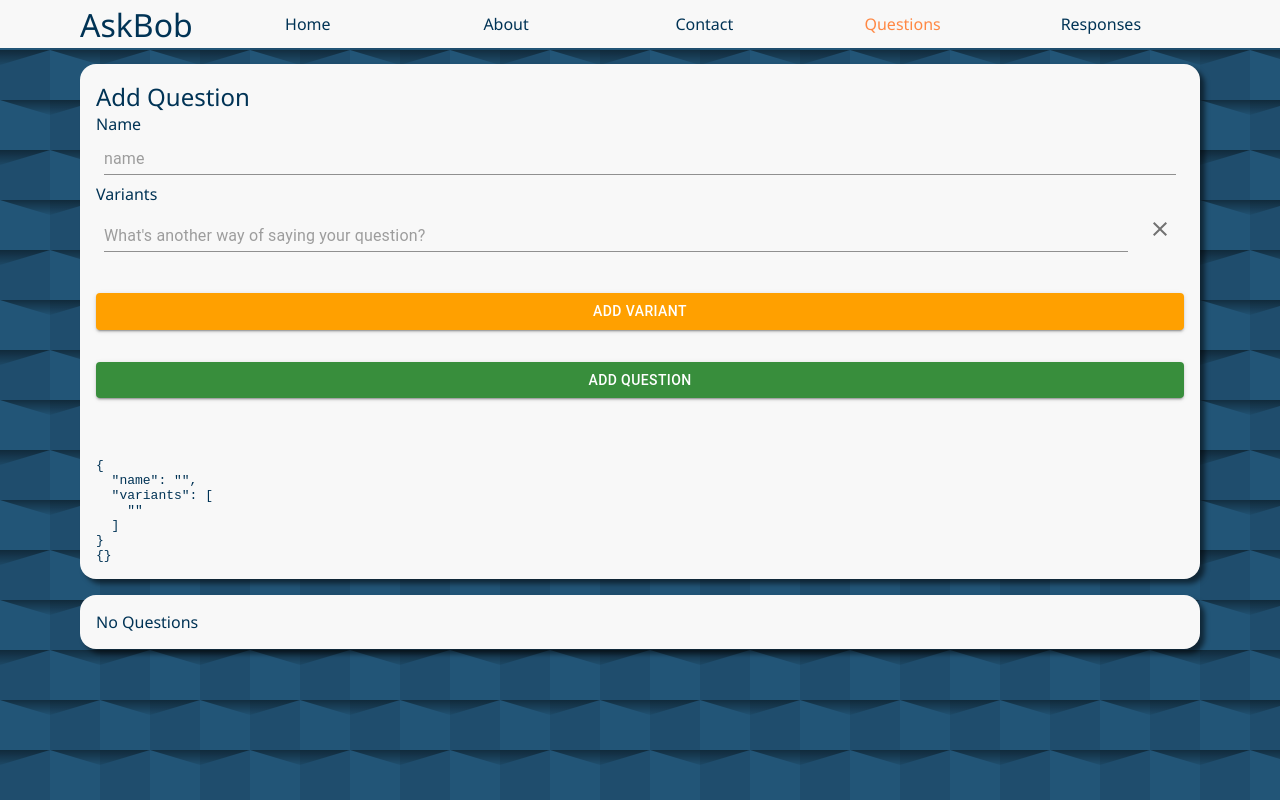
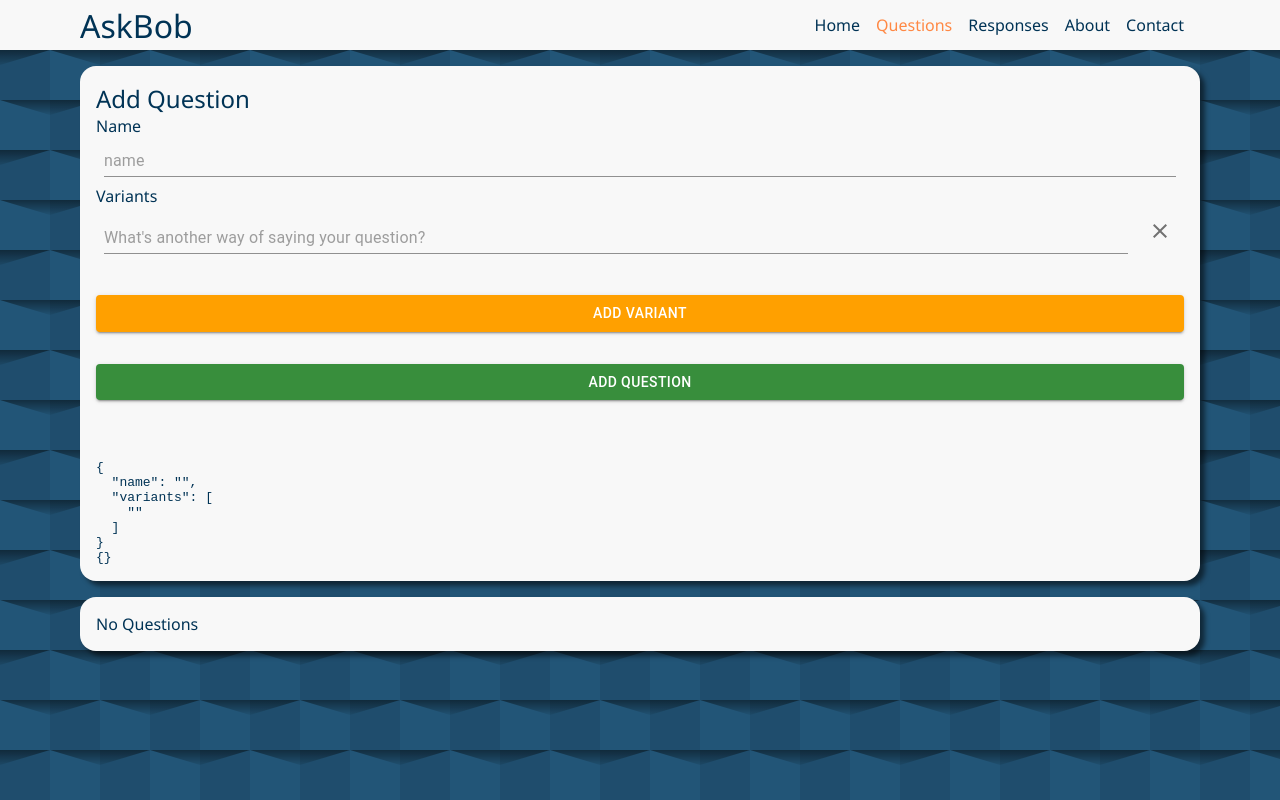
Before and after one commit to UCL-COMP0016-2020-Team-39/askbob-config, a React (Create React App) app: page /questions in a window 1280 px wide. Built offline with nearby package versions, Linux system fonts and the light colour scheme.

Commit message:
fixed navbar styles

```diff
--- a/src/App.css
+++ b/src/App.css
@@ -11,7 +11,7 @@
   --focus-dark: #f84;
 
   --max-width: 90%;
-  --transistion: all linear 300ms;
+  --transition: all linear 300ms;
 }
 
 * {
@@ -70,7 +70,7 @@ li {
 button {
   border: none;
   padding: 1em;
-  transition: var(--transistion);
+  transition: var(--transition);
   border-radius: 999px;
   display: flex;
   align-items: center;
@@ -86,13 +86,13 @@ button {
 .btn {
   color: var(--secondary);
   background-color: var(--primary);
-  transition: var(--transistion);
+  transition: var(--transition);
 }
 
 .btn:hover {
   color: var(--focus);
   cursor: pointer;
-  transition: var(--transistion);
+  transition: var(--transition);
   background-color: var(--primary-light);
 }
 
--- a/src/components/Navbar/Navbar.js
+++ b/src/components/Navbar/Navbar.js
@@ -8,10 +8,10 @@ const Navbar = () => {
   const { pathname } = useLocation();
   const links = [
     { name: "Home", slug: "/" },
+    { name: "Questions", slug: "/questions" },
+    { name: "Responses", slug: "/responses" },
     { name: "About", slug: "/about" },
     { name: "Contact", slug: "/contact" },
-    { name: "Questions", slug: "/questions" },
-    { name: "Responses", slug: "/responses" },
   ];
 
   return (
--- a/src/components/Navbar/Navbar.module.css
+++ b/src/components/Navbar/Navbar.module.css
@@ -4,13 +4,14 @@
 }
 .navbar {
   width: 100%;
-  height: 3em;
   display: flex;
   justify-content: space-between;
   align-items: center;
-  padding: 1em;
+  padding: 0.1em 1em;
   margin: 0 auto;
   max-width: var(--max-width);
+  z-index: 999;
+  height: 50px;
 }
 
 .logo {
@@ -19,31 +20,32 @@
 
 .navbarLinks {
   position: absolute;
-  top: -10em;
   right: 0;
   left: 0;
+  top: -10em;
+  pointer-events: none;
+
   opacity: 0;
+
   display: flex;
   flex-direction: column;
   align-items: center;
-  justify-items: flex-end;
-  padding-top: 1em;
-  padding-bottom: 1em;
   background-color: var(--primary-dark);
-  transition: var(--transistion);
+  transition: var(--transition);
   z-index: 998;
 }
 
 .open {
-  top: 3em;
+  top: 3rem;
   opacity: 1;
-  transition: var(--transistion);
+  transition: var(--transition);
+  pointer-events: all;
 }
 
 .navbarLink {
   width: 100%;
   text-align: center;
-  transition: var(--transistion);
+  transition: var(--transition);
 }
 
 .navbarLink > a {
@@ -52,13 +54,14 @@
   padding: 0.5em 0;
   display: block;
   color: var(--secondary);
+  transition: var(--transition);
 }
 
 .navbarLink a:hover {
   background-color: var(--primary-light);
   color: var(--focus);
 
-  transition: var(--transistion);
+  transition: var(--transition);
 }
 
 .activeLink a {
@@ -70,12 +73,12 @@
   background-color: var(--secondary-bg-1);
   color: var(--primary-text);
   cursor: pointer;
-  transition: var(--transistion);
+  transition: var(--transition);
 }
 
 .navbarBtn:hover {
   transform: rotate(90deg);
-  transition: var(--transistion);
+  transition: var(--transition);
 }
 
 @media screen and (min-width: 600px) {
@@ -89,12 +92,21 @@
     flex-direction: row;
     flex: 1;
     margin-left: 1em;
+    margin-top: 0;
+    justify-content: flex-end;
     background-color: transparent;
     padding-top: 0;
     padding-bottom: 0;
     opacity: 1;
+    pointer-events: all;
   }
-  .navbarLinks a {
+  .navbarLink {
+    width: auto;
+    height: auto;
+
+    margin-right: 1em;
+  }
+  .navbarLink > a {
     width: auto;
     height: auto;
     padding: auto;
@@ -106,7 +118,7 @@
     background-color: transparent;
     color: var(--focus-dark);
 
-    transition: var(--transistion);
+    transition: var(--transition);
   }
 
   .activeLink a {
```
